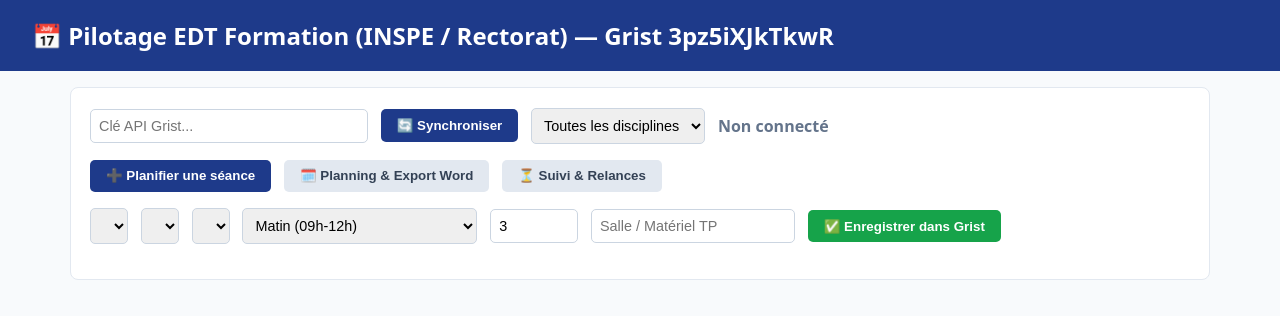
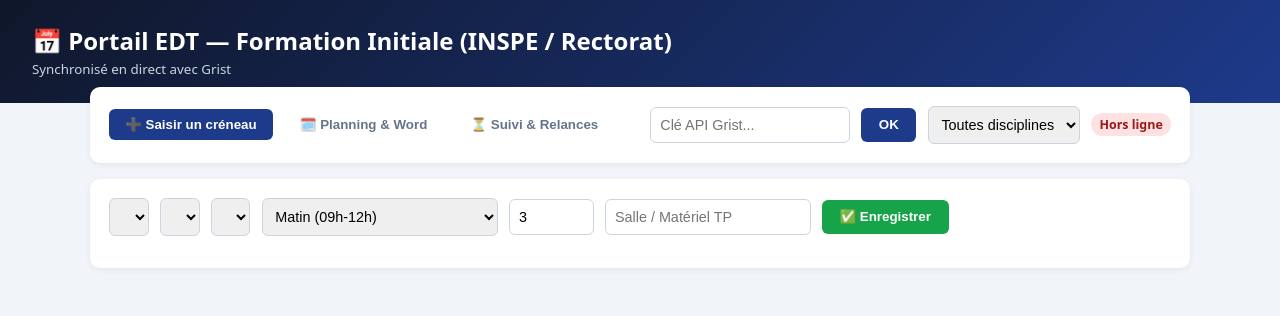
Before and after one commit to ycastel/edt-formation-grist, a plain HTML site: page index.html in a window 1280 px wide. Drawn offline with Linux system fonts and the light colour scheme.

Commit message:
Update index.html

```diff
--- a/index.html
+++ b/index.html
@@ -1,139 +1,121 @@
 <!DOCTYPE html>
 <html lang="fr">
 <head>
-<meta charset="UTF-8">
-<title>Pilotage EDT Formation — Grist</title>
+<meta charset="UTF-8"><meta name="viewport" content="width=device-width,initial-scale=1">
+<title>Portail EDT — Formation Initiale</title>
 <style>
-body{font-family:system-ui,sans-serif;background:#f8fafc;color:#1e293b;margin:0}
-header{background:#1e3a8a;color:#fff;padding:1.2rem 2rem}
-.box{max-width:1100px;margin:1rem auto;background:#fff;padding:1.2rem;border-radius:8px;border:1px solid #e2e8f0}
-.row{display:flex;flex-wrap:wrap;gap:.8rem;align-items:center;margin-bottom:1rem}
-input,select,textarea{padding:.5rem;border:1px solid #cbd5e1;border-radius:5px;font-size:.9rem}
-button{background:#1e3a8a;color:#fff;border:none;padding:.55rem 1rem;border-radius:5px;cursor:pointer;font-weight:600}
-button.ok{background:#16a34a} button.tab{background:#e2e8f0;color:#334155} button.tab.active{background:#1e3a8a;color:#fff}
-table{width:100%;border-collapse:collapse;margin-top:.8rem;font-size:.88rem}
-th,td{border:1px solid #e2e8f0;padding:.5rem;text-align:left} th{background:#f1f5f9}
-.panel{display:none} .panel.active{display:block}
-.alert{padding:.7rem;border-radius:6px;margin-top:.8rem;font-weight:600}
-.err{background:#fee2e2;color:#991b1b} .succ{background:#dcfce7;color:#166534}
+body{font-family:system-ui,sans-serif;background:#f1f5f9;color:#0f172a;margin:0}
+.hero{background:linear-gradient(135deg,#0f172a,#1e3a8a);color:#fff;padding:1.5rem 2rem}
+.wrap{max-width:1100px;margin:-1rem auto 2rem;padding:0 1rem}
+.bar,.card{background:#fff;border-radius:10px;padding:1.2rem;box-shadow:0 2px 6px rgba(0,0,0,.06);margin-bottom:1rem}
+.row{display:flex;flex-wrap:wrap;gap:.7rem;align-items:center}
+input,select,textarea{padding:.55rem;border:1px solid #cbd5e1;border-radius:6px;font-size:.9rem}
+.btn{background:#1e3a8a;color:#fff;border:none;padding:.6rem 1.1rem;border-radius:6px;font-weight:600;cursor:pointer}
+.btn-ok{background:#16a34a} .pill{background:none;border:none;padding:.5rem 1rem;font-weight:600;color:#64748b;cursor:pointer;border-radius:6px}
+.pill.active{background:#1e3a8a;color:#fff} .card{display:none} .card.active{display:block}
+table{width:100%;border-collapse:collapse;margin-top:1rem;font-size:.88rem}
+th,td{padding:.6rem;border-bottom:1px solid #e2e8f0;text-align:left} th{background:#f8fafc}
+.b{padding:3px 8px;border-radius:12px;font-size:.78rem;font-weight:700} .ok{background:#dcfce7;color:#166534} .err{background:#fee2e2;color:#991b1b}
 </style>
 </head>
 <body>
-<header><h2 style="margin:0">📅 Pilotage EDT Formation (INSPE / Rectorat) — Grist 3pz5iXJkTkwR</h2></header>
-<div class="box">
-  <div class="row">
-    <input type="password" id="apiKey" placeholder="Clé API Grist..." style="width:260px">
-    <button onclick="connecter()">🔄 Synchroniser</button>
-    <select id="filtreDisc" onchange="rendre()"><option value="ALL">Toutes les disciplines</option></select>
-    <span id="etat" style="font-weight:600;color:#64748b">Non connecté</span>
-  </div>
-  <div class="row">
-    <button class="tab active" onclick="onglet('p1',this)">➕ Planifier une séance</button>
-    <button class="tab" onclick="onglet('p2',this)">🗓️ Planning & Export Word</button>
-    <button class="tab" onclick="onglet('p3',this)">⏳ Suivi & Relances</button>
+<div class="hero"><h2 style="margin:0">📅 Portail EDT — Formation Initiale (INSPE / Rectorat)</h2><small style="color:#cbd5e1">Synchronisé en direct avec Grist</small></div>
+<div class="wrap">
+  <div class="bar row" style="justify-content:space-between">
+    <div class="row">
+      <button class="pill active" onclick="tab('t1',this)">➕ Saisir un créneau</button>
+      <button class="pill" onclick="tab('t2',this)">🗓️ Planning & Word</button>
+      <button class="pill" onclick="tab('t3',this)">⏳ Suivi & Relances</button>
+    </div>
+    <div class="row">
+      <div id="auth" class="row"><input type="password" id="key" placeholder="Clé API Grist..." style="width:180px"><button class="btn" onclick="init()">OK</button></div>
+      <select id="disc" onchange="render()"><option value="ALL">Toutes disciplines</option></select>
+      <span id="st" class="b err">Hors ligne</span>
+    </div>
   </div>
 
-  <div id="p1" class="panel active">
+  <div id="t1" class="card active">
     <div class="row">
-      <select id="sEcue"></select>
-      <select id="sForm"></select>
-      <select id="sDate"></select>
-      <select id="sCren"><option>Matin (09h-12h)</option><option>Après-midi (13h30-16h30)</option><option>Journée complète (09h-16h30)</option></select>
-      <input type="number" id="sDur" value="3" min="1" max="8" step="0.5" style="width:70px" title="Durée (h)">
-      <input type="text" id="sSalle" placeholder="Salle / Matériel TP">
-      <button class="ok" onclick="ajouter()">✅ Enregistrer dans Grist</button>
-    </div>
-    <div id="msg"></div>
+      <select id="fEcue"></select><select id="fForm"></select><select id="fDate"></select>
+      <select id="fCren"><option>Matin (09h-12h)</option><option>Après-midi (13h30-16h30)</option><option>Journée complète (09h-16h30)</option></select>
+      <input type="number" id="fDur" value="3" min="1" max="8" step="0.5" style="width:65px" title="Heures">
+      <input type="text" id="fSalle" placeholder="Salle / Matériel TP">
+      <button class="btn btn-ok" onclick="save()">✅ Enregistrer</button>
+    </div><div id="fb" style="margin-top:.8rem;font-weight:600"></div>
   </div>
 
-  <div id="p2" class="panel">
-    <button onclick="exportWord()">📘 Télécharger en Word (.doc)</button>
-    <div id="zoneEdt"></div>
+  <div id="t2" class="card">
+    <button class="btn" onclick="expWord()">📘 Télécharger Word (.doc)</button><div id="outEdt"></div>
   </div>
 
-  <div id="p3" class="panel">
-    <div id="zoneSuivi"></div>
-    <div id="zoneRel"></div>
-  </div>
+  <div id="t3" class="card"><div id="outSuivi"></div><div id="outRel" style="margin-top:1rem"></div></div>
 </div>
 
 <script>
-const URL_API = "https://numerique.gouv.fr";
-let db = { cal:{}, form:{}, ecue:{}, sais:{} };
-
+const API = "https://numerique.gouv.fr";
+let db = {cal:{},form:{},ecue:{},sais:{}};
 window.onload = () => {
-  const k = localStorage.getItem("g_key");
-  if(k){ document.getElementById("apiKey").value = k; charger(); }
+  const k = new URLSearchParams(location.hash.slice(1)).get("cle") || localStorage.getItem("gk");
+  if(k){ document.getElementById("key").value = k; init(); }
 };
-function onglet(id, b){
-  document.querySelectorAll(".panel").forEach(p=>p.classList.remove("active"));
-  document.querySelectorAll(".tab").forEach(t=>t.classList.remove("active"));
+function tab(id, b){
+  document.querySelectorAll(".card").forEach(c=>c.classList.remove("active"));
+  document.querySelectorAll(".pill").forEach(p=>p.classList.remove("active"));
   document.getElementById(id).classList.add("active"); b.classList.add("active");
 }
-function connecter(){
-  const k = document.getElementById("apiKey").value.trim();
-  if(!k) return alert("Saisissez votre clé API.");
-  localStorage.setItem("g_key", k); charger();
+async function getT(t, k){
+  const r = await fetch(`${API}/tables/${t}/records`,{headers:{"Authorization":`Bearer ${k}`}});
+  if(!r.ok) throw new Error(r.status);
+  const m={}; (await r.json()).records.forEach(x=>m[x.id]=x.fields); return m;
 }
-async function getT(t, k){
-  const r = await fetch(`${URL_API}/tables/${t}/records`, {headers:{"Authorization":`Bearer ${k}`}});
-  if(!r.ok) throw new Error(r.status);
-  const m = {}; (await r.json()).records.forEach(x => m[x.id] = x.fields); return m;
+async function init(){
+  const k = document.getElementById("key").value.trim(), st = document.getElementById("st");
+  if(!k) return; localStorage.setItem("gk", k); st.textContent = "Synchro...";
+  try {
+    const [cal,form,ecue,sais] = await Promise.all(["Calendrier_Cadre","Formateurs","Maquette_ECUE","Saisies_EDT"].map(t=>getT(t,k)));
+    db = {cal,form,ecue,sais}; st.className="b ok"; st.textContent="Connecté";
+    document.getElementById("auth").style.display="none";
+    const f = document.getElementById("disc"), cur = f.value;
+    const ds = [...new Set(Object.values(ecue).map(e=>e.Discipline).filter(Boolean))].sort();
+    f.innerHTML = "<option value='ALL'>Toutes disciplines</option>"+ds.map(d=>`<option>${d}</option>`).join("");
+    if(ds.includes(cur)) f.value = cur; render();
+  } catch(e){ st.className="b err"; st.textContent="Erreur"; }
 }
-async function charger(){
-  const k = document.getElementById("apiKey").value.trim(), st = document.getElementById("etat");
-  st.textContent = "⏳ Chargement...";
-  try {
-    const [cal, form, ecue, sais] = await Promise.all(["Calendrier_Cadre","Formateurs","Maquette_ECUE","Saisies_EDT"].map(t=>getT(t,k)));
-    db = {cal, form, ecue, sais};
-    st.innerHTML = "<span style='color:#16a34a'>✅ Connecté</span>";
-    const f = document.getElementById("filtreDisc"), cur = f.value;
-    const ds = [...new Set(Object.values(ecue).map(e=>e.Discipline).filter(Boolean))].sort();
-    f.innerHTML = "<option value='ALL'>Toutes les disciplines</option>" + ds.map(d=>`<option>${d}</option>`).join("");
-    if(ds.includes(cur)) f.value = cur;
-    rendre();
-  } catch(e){ st.innerHTML = `<span style='color:#dc2626'>❌ Erreur (${e.message})</span>`; }
-}
-function fDate(ts){ return typeof ts==="number" ? new Date(ts*1000).toLocaleDateString("fr-FR") : ""; }
-function rendre(){
-  const d = document.getElementById("filtreDisc").value;
-  document.getElementById("sEcue").innerHTML = Object.entries(db.ecue).filter(([_,e])=>d==="ALL"||e.Discipline===d).map(([id,e])=>`<option value="${id}">${e.Code_ECUE} - ${e.Intitule}</option>`).join("");
-  document.getElementById("sForm").innerHTML = Object.entries(db.form).map(([id,f])=>`<option value="${id}">${f.Nom_Complet}</option>`).join("");
-  document.getElementById("sDate").innerHTML = Object.entries(db.cal).filter(([_,c])=>c.Disponible_INSPE).map(([id,c])=>`<option value="${id}">${c.Libelle_Date||fDate(c.Date_Jour)}</option>`).join("");
+function fD(ts){ return typeof ts==="number" ? new Date(ts*1000).toLocaleDateString("fr-FR") : ""; }
+function render(){
+  const d = document.getElementById("disc").value;
+  document.getElementById("fEcue").innerHTML = Object.entries(db.ecue).filter(([_,e])=>d==="ALL"||e.Discipline===d).map(([id,e])=>`<option value="${id}">${e.Code_ECUE} — ${e.Intitule}</option>`).join("");
+  document.getElementById("fForm").innerHTML = Object.entries(db.form).map(([id,f])=>`<option value="${id}">${f.Nom_Complet}</option>`).join("");
+  document.getElementById("fDate").innerHTML = Object.entries(db.cal).filter(([_,c])=>c.Disponible_INSPE).map(([id,c])=>`<option value="${id}">${c.Libelle_Date||fD(c.Date_Jour)}</option>`).join("");
 
-  const ligs = Object.values(db.sais).map(s=>{
-    const e = db.ecue[s.ECUE]||{}, c = db.cal[s.Date_Seance]||{}, f = db.form[s.Intervenant]||{};
-    return {tri:c.Date_Jour||0, sem:c.Semaine||"", date:fDate(c.Date_Jour), cren:s.Creneau||"", disc:e.Discipline||"", ecue:`${e.Code_ECUE||""} - ${e.Intitule||""}`, form:f.Nom_Complet||"", dur:s.Duree_Heures||0, salle:s.Salle_Besoins||"", ok:s.Alerte_Conflit||""};
+  const rows = Object.values(db.sais).map(s=>{
+    const e=db.ecue[s.ECUE]||{}, c=db.cal[s.Date_Seance]||{}, f=db.form[s.Intervenant]||{};
+    return {tri:c.Date_Jour||0,sem:c.Semaine||"",date:fD(c.Date_Jour),cren:s.Creneau||"",disc:e.Discipline||"",ecue:`<b>${e.Code_ECUE||""}</b> - ${e.Intitule||""}`,form:f.Nom_Complet||"",dur:s.Duree_Heures||0,salle:s.Salle_Besoins||"",ok:s.Alerte_Conflit||""};
   }).filter(l=>d==="ALL"||l.disc===d).sort((a,b)=>a.tri-b.tri);
 
-  document.getElementById("zoneEdt").innerHTML = `<table><tr><th>Sem</th><th>Date</th><th>Créneau</th><th>ECUE</th><th>Intervenant</th><th>Durée</th><th>Salle</th><th>Statut</th></tr>` +
-    ligs.map(l=>`<tr><td>${l.sem}</td><td>${l.date}</td><td>${l.cren}</td><td>${l.ecue}</td><td>${l.form}</td><td>${l.dur}h</td><td>${l.salle}</td><td>${l.ok}</td></tr>`).join("") + `</table>`;
+  document.getElementById("outEdt").innerHTML = `<table><tr><th>Sem</th><th>Date</th><th>Créneau</th><th>ECUE</th><th>Intervenant</th><th>Durée</th><th>Salle</th><th>Statut</th></tr>`+
+    rows.map(l=>`<tr><td>${l.sem}</td><td>${l.date}</td><td>${l.cren}</td><td>${l.ecue}</td><td>${l.form}</td><td>${l.dur}h</td><td>${l.salle}</td><td><span class="b ${l.ok==='✅ OK'?'ok':'err'}">${l.ok}</span></td></tr>`).join("")+`</table>`;
 
-  let hS = `<table><tr><th>Discipline</th><th>ECUE</th><th>Responsable</th><th>Maquette</th><th>Planifié</th><th>Reste</th><th>État</th></tr>`, rel = [];
+  let hS = `<table><tr><th>Discipline</th><th>ECUE</th><th>Responsable</th><th>Maquette</th><th>Planifié</th><th>Reste</th><th>État</th></tr>`, rel=[];
   Object.values(db.ecue).filter(e=>d==="ALL"||e.Discipline===d).forEach(e=>{
-    const r = db.form[e.Responsable]||{}, rest = (e.Heures_Maquette||0)-(e.Heures_Planifiees||0);
-    hS += `<tr><td>${e.Discipline}</td><td>${e.Code_ECUE} - ${e.Intitule}</td><td>${r.Nom_Complet||""}</td><td>${e.Heures_Maquette||0}h</td><td>${e.Heures_Planifiees||0}h</td><td><b>${rest}h</b></td><td>${e.Statut_Suivi||""}</td></tr>`;
-    if(rest>0) rel.push({c:e.Code_ECUE, i:e.Intitule, n:r.Nom_Complet, m:r.Email, r:rest});
+    const r=db.form[e.Responsable]||{}, rest=(e.Heures_Maquette||0)-(e.Heures_Planifiees||0);
+    hS += `<tr><td>${e.Discipline}</td><td><b>${e.Code_ECUE}</b> - ${e.Intitule}</td><td>${r.Nom_Complet||""}</td><td>${e.Heures_Maquette||0}h</td><td>${e.Heures_Planifiees||0}h</td><td><b>${rest}h</b></td><td>${e.Statut_Suivi||""}</td></tr>`;
+    if(rest>0) rel.push({c:e.Code_ECUE,i:e.Intitule,n:r.Nom_Complet,m:r.Email,r:rest});
   });
-  document.getElementById("zoneSuivi").innerHTML = hS + `</table>`;
-  document.getElementById("zoneRel").innerHTML = rel.length ? `<div class="alert err">⏳ ${rel.length} ECUE à relancer</div><p><b>Cci :</b> ${[...new Set(rel.map(x=>x.m).filter(Boolean))].join("; ")}</p><textarea rows="5" style="width:100%">Bonjour,\nHeures restantes à planifier :\n${rel.map(x=>`- ${x.c} (${x.i}) : ${x.r}h (${x.n})`).join("\n")}</textarea>` : `<div class="alert succ">✅ Tout est complet !</div>`;
+  document.getElementById("outSuivi").innerHTML = hS+`</table>`;
+  document.getElementById("outRel").innerHTML = rel.length ? `<p style="color:#991b1b"><b>⏳ ${rel.length} ECUE incomplets (Cci) :</b> ${[...new Set(rel.map(x=>x.m).filter(Boolean))].join("; ")}</p><textarea rows="4" style="width:100%">Bonjour,\nCréneaux restants :\n${rel.map(x=>`- ${x.c} (${x.i}) : ${x.r}h (${x.n})`).join("\n")}</textarea>` : `<p style="color:#166534"><b>✅ Tout est complet !</b></p>`;
 }
-async function ajouter(){
-  const k = document.getElementById("apiKey").value.trim(), msg = document.getElementById("msg");
-  const eId = +document.getElementById("sEcue").value, dId = +document.getElementById("sDate").value, cr = document.getElementById("sCren").value;
-  const disc = (db.ecue[eId]||{}).Discipline;
-  if(Object.values(db.sais).some(s=>s.Date_Seance===dId && s.Creneau===cr && (db.ecue[s.ECUE]||{}).Discipline===disc))
-    return msg.innerHTML = `<div class="alert err">⚠️ Conflit : créneau déjà occupé en ${disc} !</div>`;
-  const r = await fetch(`${URL_API}/tables/Saisies_EDT/records`, {
-    method:"POST", headers:{"Authorization":`Bearer ${k}`,"Content-Type":"application/json"},
-    body:JSON.stringify({records:[{fields:{ECUE:eId, Intervenant:+document.getElementById("sForm").value, Date_Seance:dId, Creneau:cr, Duree_Heures:+document.getElementById("sDur").value, Salle_Besoins:document.getElementById("sSalle").value}}]})
-  });
-  msg.innerHTML = r.ok ? `<div class="alert succ">🎉 Séance ajoutée dans Grist !</div>` : `<div class="alert err">❌ Erreur ${r.status}</div>`;
-  if(r.ok) charger();
+async function save(){
+  const k=document.getElementById("key").value.trim(), fb=document.getElementById("fb");
+  const eId=+document.getElementById("fEcue").value, dId=+document.getElementById("fDate").value, cr=document.getElementById("fCren").value;
+  const disc=(db.ecue[eId]||{}).Discipline;
+  if(Object.values(db.sais).some(s=>s.Date_Seance===dId&&s.Creneau===cr&&(db.ecue[s.ECUE]||{}).Discipline===disc)) return fb.innerHTML=`<span style="color:#dc2626">⚠️ Conflit en ${disc} !</span>`;
+  const r = await fetch(`${API}/tables/Saisies_EDT/records`,{method:"POST",headers:{"Authorization":`Bearer ${k}`,"Content-Type":"application/json"},body:JSON.stringify({records:[{fields:{ECUE:eId,Intervenant:+document.getElementById("fForm").value,Date_Seance:dId,Creneau:cr,Duree_Heures:+document.getElementById("fDur").value,Salle_Besoins:document.getElementById("fSalle").value}}]})});
+  fb.innerHTML = r.ok ? `<span style="color:#16a34a">🎉 Enregistré !</span>` : `<span style="color:#dc2626">❌ Erreur</span>`;
+  if(r.ok) init();
 }
-function exportWord(){
-  const html = `<html xmlns:w='urn:schemas-microsoft-com:office:word'><head><meta charset='utf-8'></head><body><h2>EDT Prévisionnel</h2>${document.getElementById("zoneEdt").innerHTML}</body></html>`;
-  const a = document.createElement("a"); a.href = URL.createObjectURL(new Blob(['\ufeff', html], {type:'application/msword'})); a.download = "EDT_Formation.doc"; a.click();
+function expWord(){
+  const a=document.createElement("a"); a.href=URL.createObjectURL(new Blob(['\ufeff',`<html xmlns:w='urn:schemas-microsoft-com:office:word'><head><meta charset='utf-8'></head><body><h2>EDT Prévisionnel</h2>${document.getElementById("outEdt").innerHTML}</body></html>`],{type:'application/msword'})); a.download="EDT.doc"; a.click();
 }
 </script>
 </body>
```
